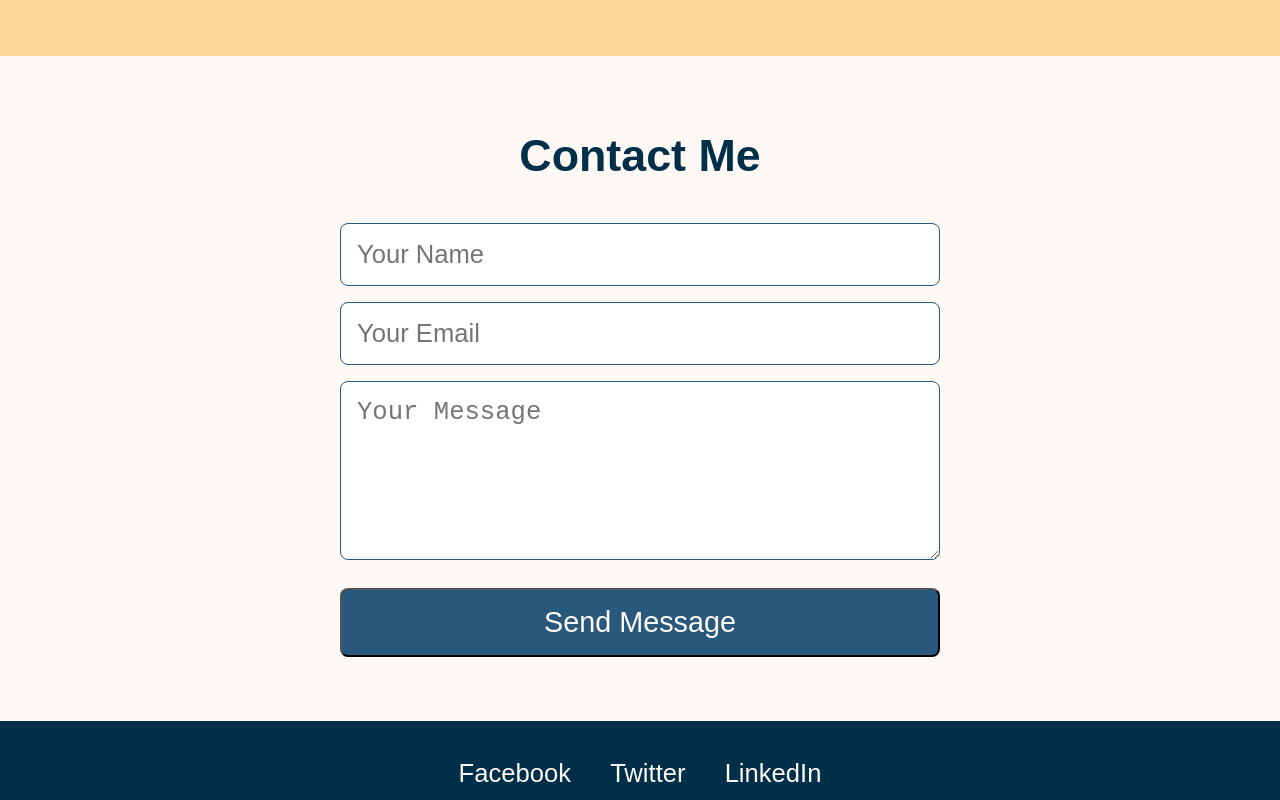
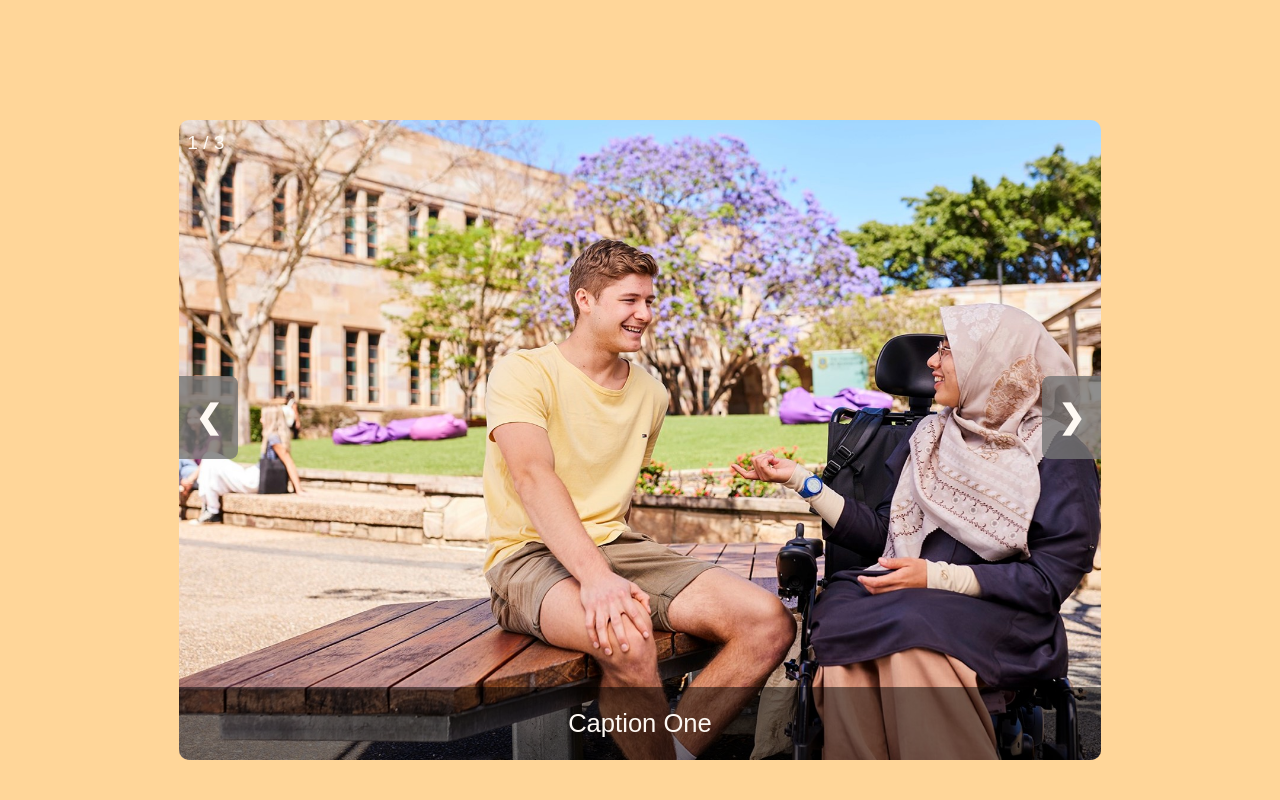
Before and after one commit to Petersonwei/deco7180-portfolio, a plain HTML site: page index.html in a window 1280 px wide. Shown: the part 1640-2440 px from the top of the page. Drawn offline with Linux system fonts and the light colour scheme.

Commit message:
added slider

```diff
--- a/index.html
+++ b/index.html
@@ -7,6 +7,7 @@
     <link rel="stylesheet" href="/styles/global.css">
     <link rel="stylesheet" href="/styles/layout.css">
     <link rel="stylesheet" href="/styles/animation.css">
+    <link rel="stylesheet" href="/styles/slider.css">
 </head>
 <body>
 
@@ -30,7 +31,7 @@
     <!-- Main Content -->
     <main>
         <!-- Hero Section -->
-        <section id="particles-js" class="hero">
+        <section id="home" class="hero">
             <div class="container text-center">
                 <h1 class="text-dark">I am Peter Wei</h1>
                 <div class="text-animation">
@@ -81,6 +82,41 @@
             </div>
         </section>
 
+         <!-- Slideshow Section -->
+        <section id="slideshow" class="slideshow-section">
+            <div class="container">
+                <!-- Slideshow container -->
+                <div class="slideshow-container">
+
+                    <!-- Full-width images with number and caption text -->
+                    <div class="mySlides fade">
+                        <div class="numbertext">1 / 3</div>
+                        <img src="src/site-map copy 2.jpg" alt="Image 1">
+                        <div class="text">Caption One</div>
+                    </div>
+
+                    <div class="mySlides fade">
+                        <div class="numbertext">2 / 3</div>
+                        <img src="src/site-map copy.png" alt="Image 2">
+                        <div class="text">Caption Two</div>
+                    </div>
+
+                    <div class="mySlides fade">
+                        <div class="numbertext">3 / 3</div>
+                        <img src="src/site-map.png" alt="Image 3">
+                        <div class="text">Caption Three</div>
+                    </div>
+
+                    <!-- Next and previous buttons -->
+                    <a class="prev" onclick="plusSlides(-1)">&#10094;</a>
+                    <a class="next" onclick="plusSlides(1)">&#10095;</a>
+                </div>
+            </div>
+        </section>
+
+
+
+
         <!-- Contact Section -->
         <section id="contact" class="contact-section">
             <div class="container text-center">
--- a/scripts/main.js
+++ b/scripts/main.js
@@ -1,6 +1,19 @@
 import './typeWrite.js';
+import './slider.js';
 
 //Mobile Menu
 document.getElementById('menu-icon').addEventListener('click', function() {
     document.querySelector('.nav-links').classList.toggle('active');
 });
+
+
+// Smooth scroll to anchor
+document.addEventListener("DOMContentLoaded", () => {
+  document.querySelectorAll("a[href^='#']").forEach(link => {
+    link.addEventListener("click", e => {
+      e.preventDefault();
+      const target = document.querySelector(link.getAttribute("href"));
+      target && window.scrollTo({ top: target.offsetTop, behavior: "smooth" });
+    });
+  });
+});
--- /dev/null
+++ b/scripts/slider.js
@@ -0,0 +1,24 @@
+document.addEventListener("DOMContentLoaded", () => {
+    const slides = document.querySelectorAll(".mySlides");
+    let slideIndex = 0;
+
+    // Show the slide base on index
+    function showSlide(index) {
+        slideIndex = (index + slides.length) % slides.length; // Wrap index
+        slides.forEach((slide, i) => {
+            slide.style.display = i === slideIndex ? "block" : "none"; // Toggle visibility
+        });
+    }
+
+    // Initial display
+    showSlide(slideIndex);
+
+    // Next/previous navigation
+    document.querySelector(".next").addEventListener("click", () => {
+        showSlide(slideIndex + 1);
+    });
+
+    document.querySelector(".prev").addEventListener("click", () => {
+        showSlide(slideIndex - 1);
+    });
+});
--- /dev/null
+++ b/styles/slider.css
@@ -0,0 +1,95 @@
+/* Slideshow Section */
+.slideshow-section {
+  padding: 4rem 0;
+  background-color: var(--secondary-bg);
+}
+
+/* Slideshow Container */
+.slideshow-container {
+  position: relative;
+  max-width: 80%;
+  margin: auto;
+  overflow: hidden;
+  border-radius: 10px;
+}
+
+/* Slides */
+.mySlides {
+  display: none;
+  height: 80vh;
+}
+
+.mySlides img {
+  width: 100%;
+  height: 100%;
+  object-fit: cover;
+  vertical-align: middle;
+}
+
+/* Caption Text */
+.text {
+  color: var(--text-light);
+  font-size: 1.6rem;
+  padding: 1rem;
+  position: absolute;
+  bottom: 0;
+  width: 100%;
+  text-align: center;
+  background: rgba(0, 0, 0, 0.5);
+}
+
+/* Number Text */
+.numbertext {
+  color: var(--text-light);
+  font-size: 1.2rem;
+  padding: 0.5rem;
+  position: absolute;
+  top: 0;
+}
+
+/* Next & Previous Buttons */
+.prev, .next {
+  cursor: pointer;
+  position: absolute;
+  top: 40%;
+  width: auto;
+  padding: 1rem;
+  color: var(--text-light);
+  font-weight: bold;
+  font-size: 2rem;
+  border-radius: 0 0.5rem 0.5rem 0;
+  user-select: none;
+  transition: background-color 0.3s ease;
+}
+
+.prev {
+  left: 0;
+  border-radius: 0 0.5rem 0.5rem 0;
+  background-color: rgba(117, 117, 117, 0.8);
+}
+
+.next {
+  right: 0;
+  border-radius: 0.5rem 0 0 0.5rem;
+  background-color: rgba(117, 117, 117, 0.8);
+}
+
+.prev:hover, .next:hover {
+  background-color: rgba(0, 0, 0, 0.8);
+}
+
+/* Active dot styling */
+.active, .dot:hover {
+  background-color: #717171;
+}
+
+/* Fading Animation */
+.fade {
+  animation-name: fade;
+  animation-duration: 1.5s;
+}
+
+@keyframes fade {
+  from { opacity: 0.4; }
+  to { opacity: 1; }
+}
```
Also changed, not shown: src/site-map copy 2.jpg (added), src/site-map copy.png (added), src/site-map.png (added).
